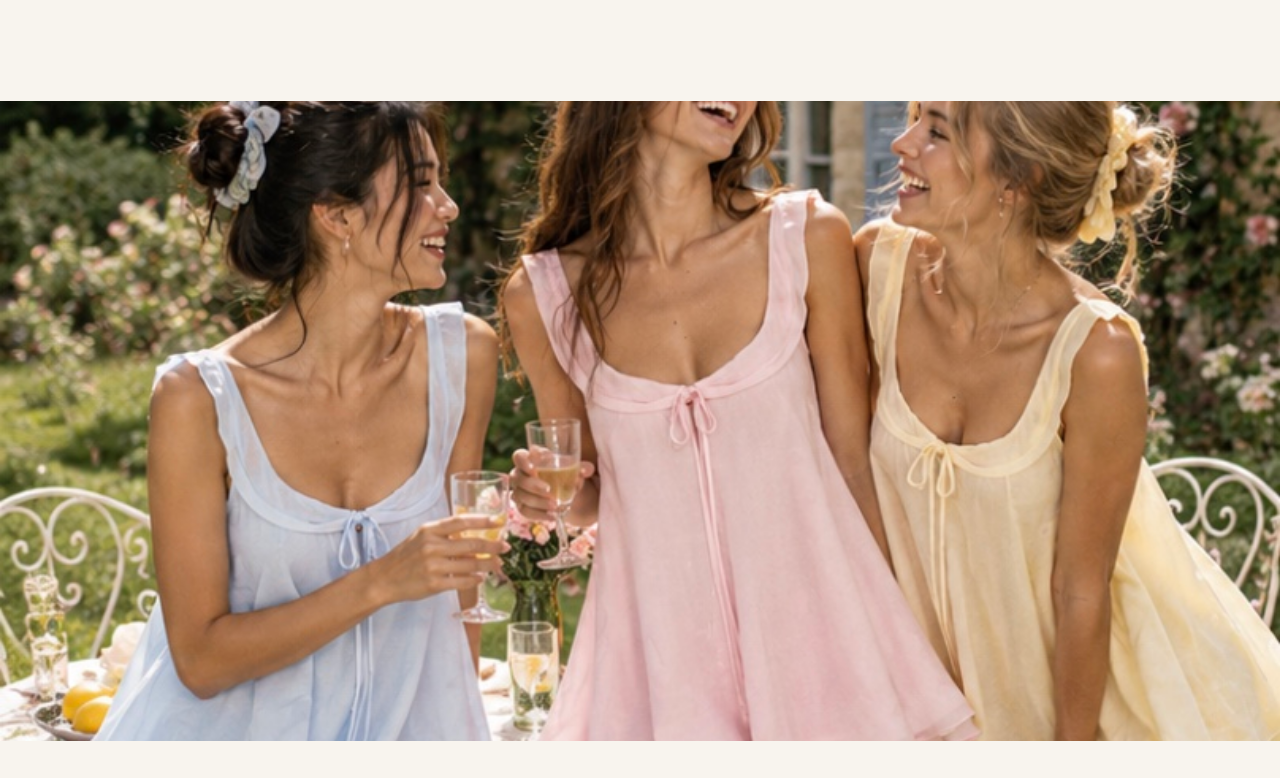
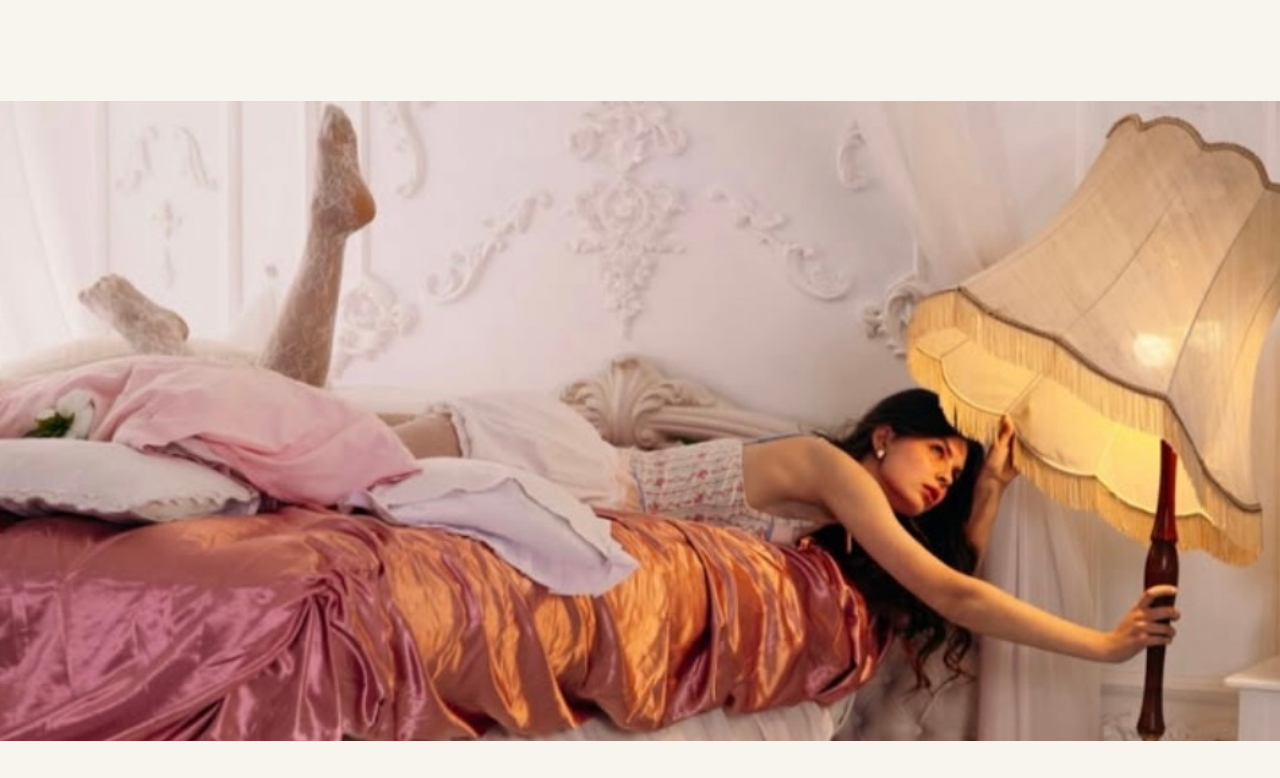
Before and after one commit to xindixx/maison-douce, a plain HTML site: page index.html in a window 1280 px wide. Shown: the part 4862-5640 px from the top of the page. Drawn offline with nearby package versions, Linux system fonts and the light colour scheme.

Commit message:
Replace editorial photo with the lamp bedroom scene
Co-Authored-By: Claude Opus 5.5 <noreply@anthropic.com>

```diff
--- a/index.html
+++ b/index.html
@@ -70,7 +70,7 @@
 
   <!-- EDITORIAL IMAGE -->
   <section class="editorial">
-    <img src="images/friends.jpg" alt="Three friends laughing in blue, pink and yellow Living the Dream babydolls">
+    <img src="images/editorial-lamp.jpg" alt="A woman lying across a satin-draped bed, reaching for a fringed lamp in an ornate white bedroom">
   </section>
 
   <!-- LA MAISON (our story) -->
--- a/style.css
+++ b/style.css
@@ -204,7 +204,7 @@ button { font: inherit; color: inherit; }
 
 /* ---------- Editorial image ---------- */
 .editorial { position: relative; height: 80vh; min-height: 420px; overflow: hidden; }
-.editorial img { width: 100%; height: 100%; object-fit: cover; object-position: center 35%; }
+.editorial img { width: 100%; height: 100%; object-fit: cover; object-position: 70% 60%; }
 
 /* ---------- La Maison ---------- */
 .maison { max-width: 640px; margin: 0 auto; padding: 8rem 1.5rem 6rem; text-align: center; }
```
Also changed, not shown: images/editorial-lamp.jpg (added), 1 other file.
